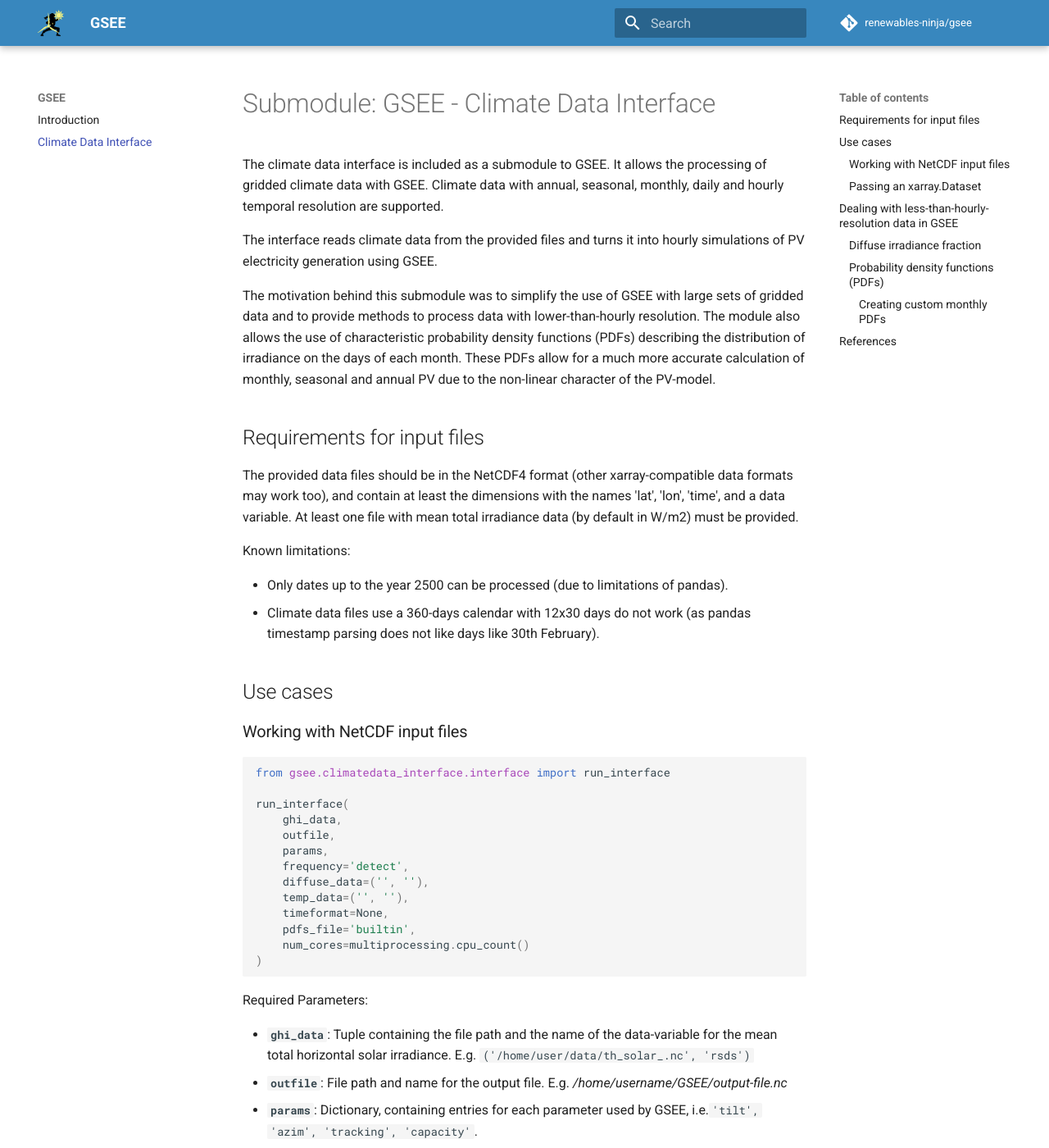
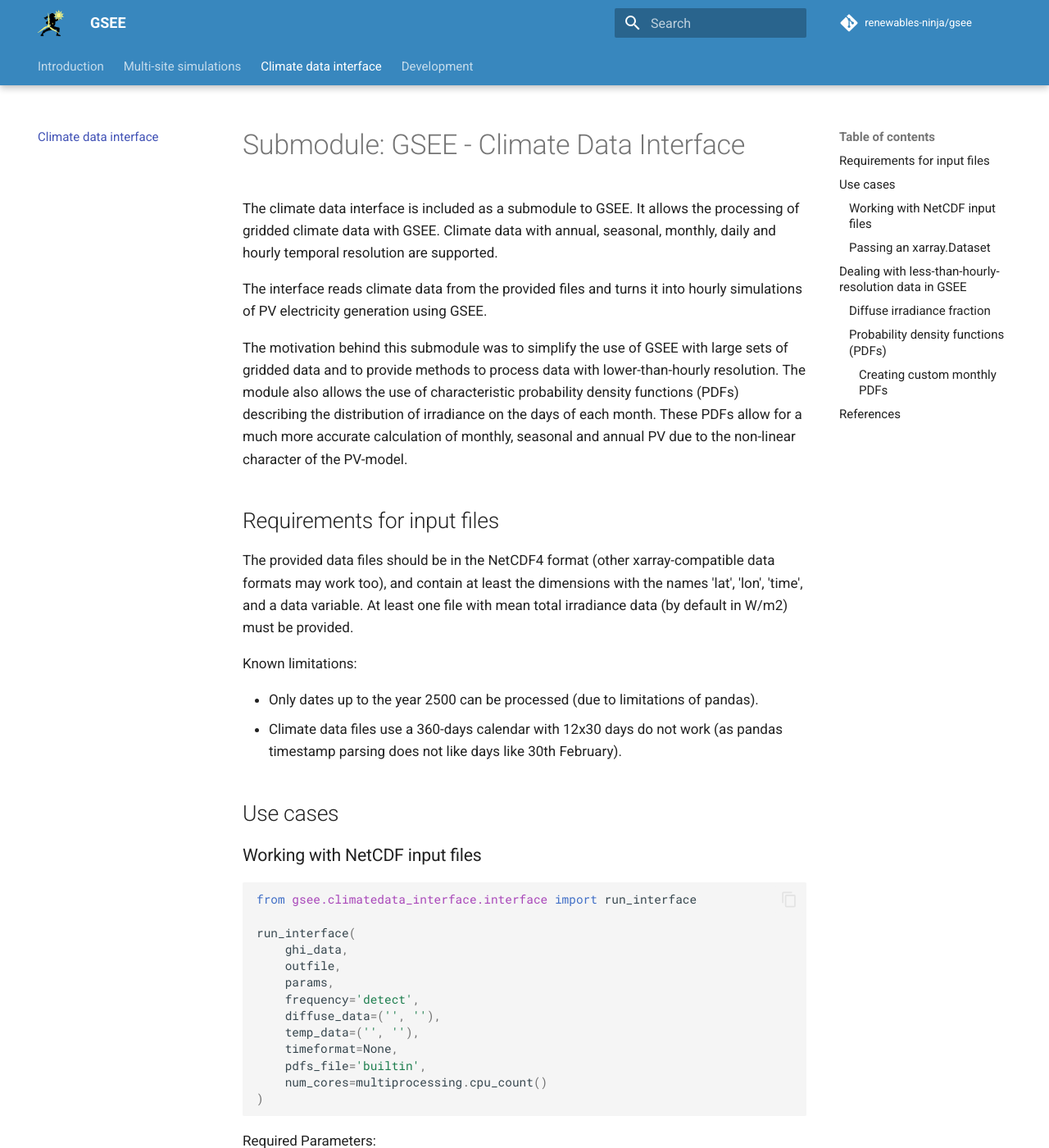
Before and after one commit to renewables-ninja/gsee, an MkDocs documentation site: the page built from docs/climatedata-interface.md, in a window 1280 px wide and 1400 px high. Shown: the whole window at 82% size. Built offline with MkDocs 1.6.1 and Material for MkDocs 9.7.7, drawn with Linux system fonts in a browser that asks for light colours; comment, search, counter and statistics services are not loaded.

```diff
--- a/docs/stylesheets/extra.css
+++ b/docs/stylesheets/extra.css
@@ -1,4 +1,8 @@
 .md-header {
+    background-color: #3887be;
+}
+
+.md-tabs {
     background-color: #3887be;
 }
 
@@ -11,3 +15,22 @@
     width: 32px !important;
     height: 32px !important;
 }
+
+/* Slightly larger body text than the mkdocs-material default (0.8rem) */
+.md-typeset {
+    font-size: 0.85rem;
+}
+
+/* Consistent font sizes: mkdocs-material renders admonitions, details
+   and tables smaller than body text by default */
+.md-typeset .admonition,
+.md-typeset details,
+.md-typeset table:not([class]) {
+    font-size: 1em;
+}
+
+/* Navigation slightly larger than the default 0.7rem */
+.md-nav,
+.md-tabs__link {
+    font-size: 0.75rem;
+}
--- a/mkdocs.yml
+++ b/mkdocs.yml
@@ -6,6 +6,11 @@ theme:
     name: material
     logo: ninja.png
     favicon: favicon.ico
+    features:
+        - navigation.tabs
+        - navigation.tabs.sticky
+        - navigation.top
+        - content.code.copy
 
 repo_name: renewables-ninja/gsee
 repo_url: https://github.com/renewables-ninja/gsee/
@@ -13,12 +18,14 @@ edit_uri: ""
 
 nav:
     - Introduction: index.md
-    - Climate Data Interface: climatedata-interface.md
+    - Multi-site simulations: multi-site.md
+    - Climate data interface: climatedata-interface.md
+    - Development: development.md
 
 markdown_extensions:
   - admonition
-  - codehilite
-  - mkautodoc
+  - pymdownx.highlight
+  - pymdownx.superfences
 
 extra_css:
   - 'stylesheets/extra.css'
```
Also changed, not shown: .azure-pipelines.yml (deleted, +0 -86 lines), .readthedocs.yaml (added, +13 -0 lines), CHANGELOG.md (+3 -2 lines), README.md (+11 -9 lines), docs/index.md (+2 -2 lines), pyproject.toml (+12 -2 lines), requirements_docs.txt (+2 -5 lines), 7 other files.
